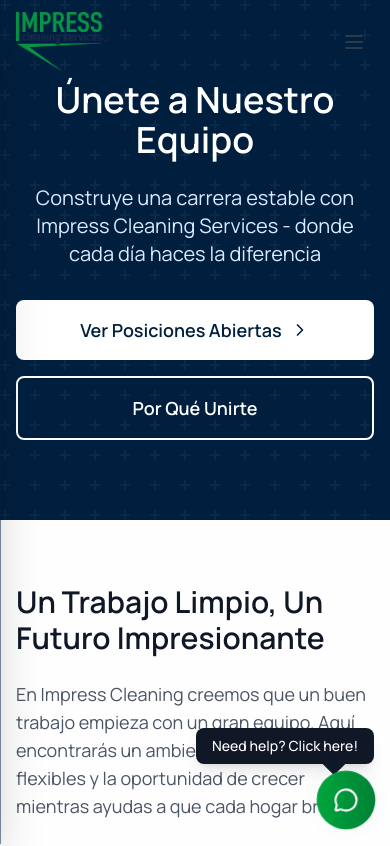
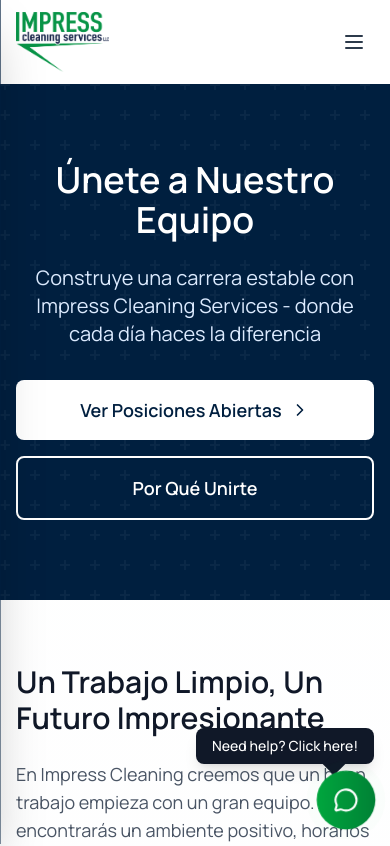
Before and after one commit to resp23f/impress-cleaning-site, a Next.js app: page /aplicar in a window 390 px wide. Shown: the top 846 px of the page. Built offline with nearby package versions, Linux system fonts and the light colour scheme.

Commit message:
Enhance mobile layout by adjusting body padding and adding a white safe area at the top

```diff
--- a/src/app/globals.css
+++ b/src/app/globals.css
@@ -148,15 +148,9 @@ select.no-native::-ms-expand {
 /* Mobile adjustments */
 @media (max-width: 768px) {
   body {
-    padding-top: 0;
-  }
-
-  /* Add padding only to hero section */
-  main > section:first-child {
-    padding-top: 80px;
+    padding-top: calc(80px + env(safe-area-inset-top, 0px));
   }
 }
-
 @media (min-width: 1280px) {
   .container {
     padding-left: 3rem;
@@ -185,8 +179,21 @@ select.no-native::-ms-expand {
   header {
     padding-top: max(env(safe-area-inset-top), 0px);
   }
+
+  /* Make safe area white on mobile */
+  @media (max-width: 768px) {
+    body::before {
+      content: '';
+      position: fixed;
+      top: 0;
+      left: 0;
+      right: 0;
+      height: env(safe-area-inset-top, 0px);
+      background: white;
+      z-index: 51;
+    }
+  }
 }
-
 /* Allow page scroll even when clicking/dragging carousel cards */
 .carousel-card {
   pointer-events: auto;
--- a/src/components/Header.jsx
+++ b/src/components/Header.jsx
@@ -61,10 +61,9 @@ function SiteHeader() {
       {/* ========== MAIN HEADER (Logo + Navigation) ========== */}
 <header className={`md:sticky fixed top-0 left-0 right-0 z-50 transition-all duration-300 ${
   isScrolled
-    ? 'bg-white/98 backdrop-blur-md shadow-lg'
-    : 'bg-background'
+    ? 'bg-white backdrop-blur-md shadow-lg'
+    : 'bg-white'
 }`}>
-  <div className="absolute inset-x-0 top-[-50px] h-[50px] bg-inherit -z-10"></div>
 
             {/* ========== CONTAINER WITH FLUID MAX-WIDTH ========== */}
         <div className="w-full mx-auto relative px-4 lg:px-8" style={{ maxWidth: 'clamp(900px, 95vw, 1600px)' }}>
```
